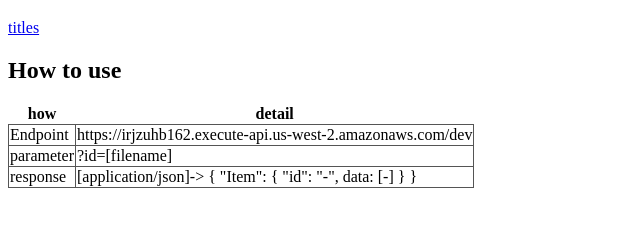
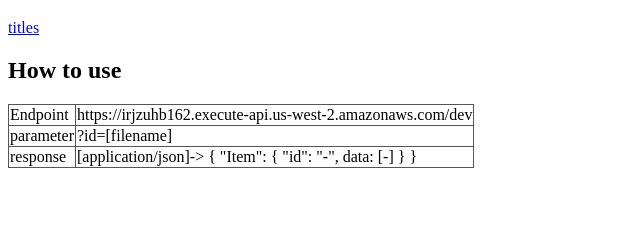
Before and after one commit to ktr0328/kyoto-data-page, a plain HTML site: page public/index.html in a window 1280 px wide. Shown: the part 61-288 px from the top of the page, without its empty margins (0-640 px from the left). Drawn offline with Linux system fonts and the light colour scheme; some packages are replaced by stand-ins of ours.

Commit message:
fix: layout change

```diff
--- a/public/index.html
+++ b/public/index.html
@@ -31,10 +31,6 @@
       <h2>How to use</h2>
       <table>
         <thead>
-          <tr>
-            <th>how</th>
-            <th>detail</th>
-          </tr>
         </thead>
         <tbody>
           <tr>
```
